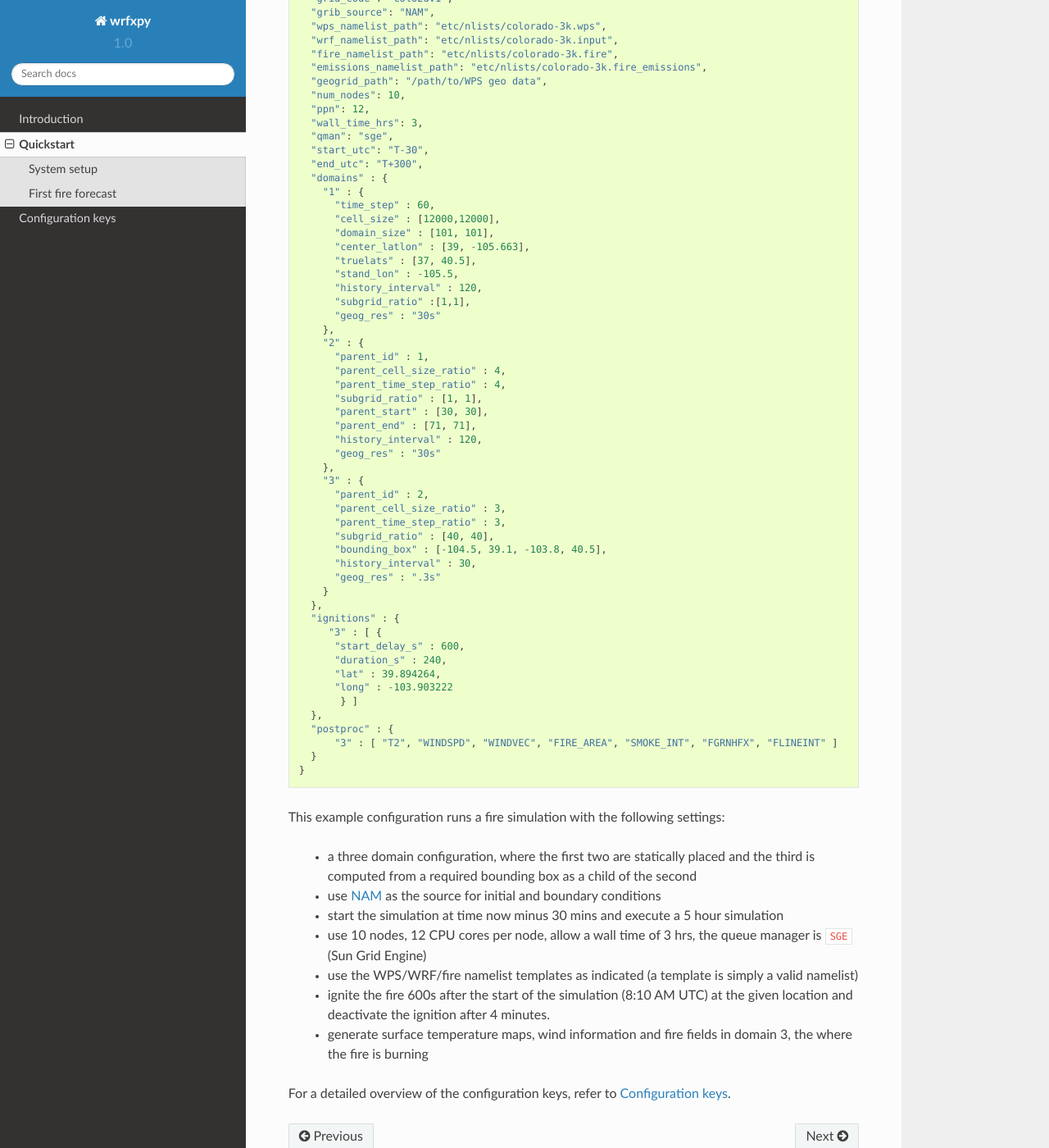
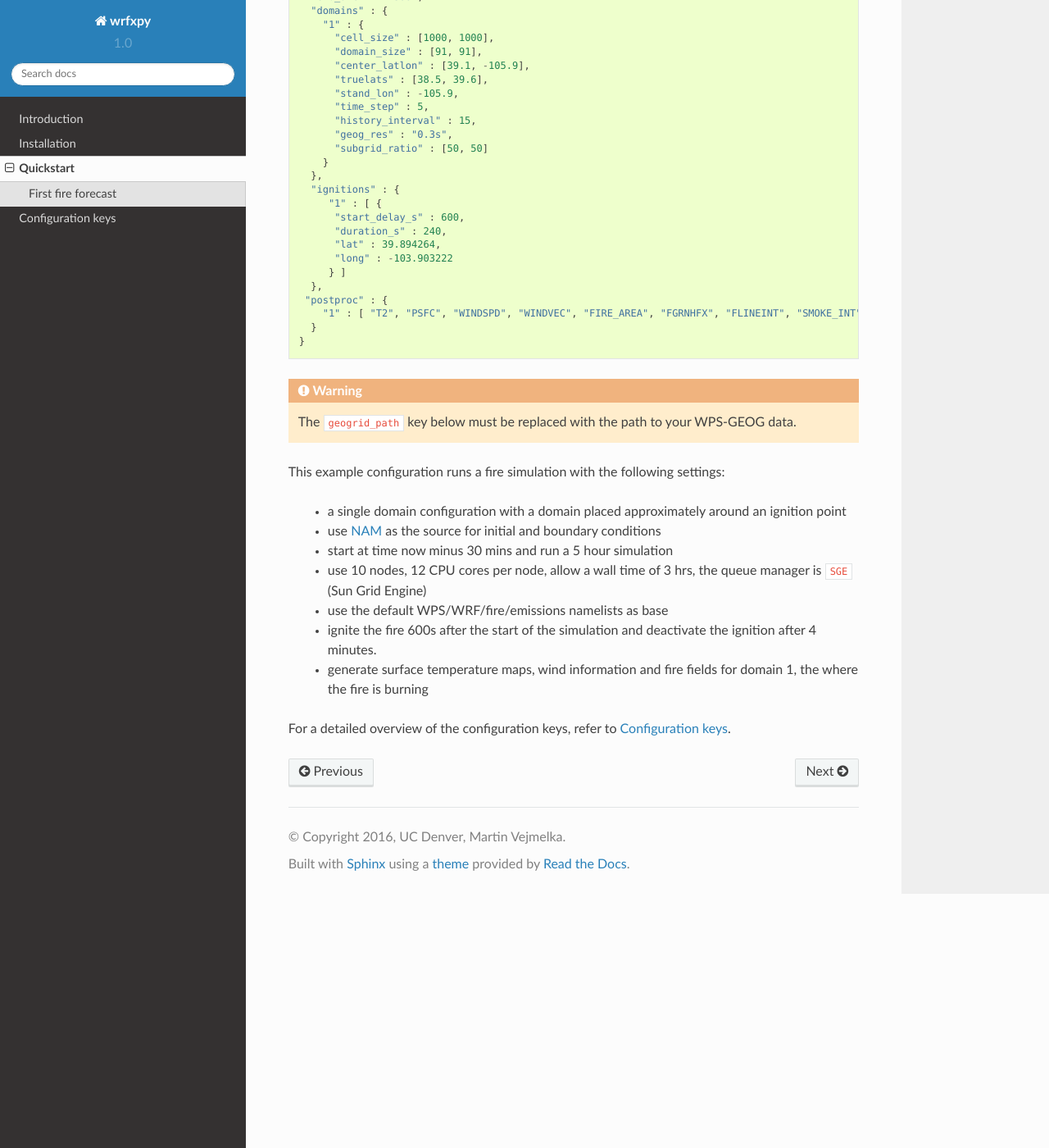
Before and after one commit to openwfm/wrfxpy, a Sphinx documentation site: the page built from docs/source/quickstart.rst, in a window 1280 px wide and 1400 px high, scrolled down 821 px. Shown: the whole window at 82% size. Built offline with Sphinx 7.4.7 and the Read the Docs theme 2.0.0, drawn with Linux system fonts in a browser that asks for light colours; some of the changed text lies outside the part shown.

Commit message:
lots of documentation updates

```diff
--- a/docs/source/conf.py
+++ b/docs/source/conf.py
@@ -19,12 +19,7 @@ import shlex
 # If extensions (or modules to document with autodoc) are in another directory,
 # add these directories to sys.path here. If the directory is relative to the
 # documentation root, use os.path.abspath to make it absolute, like shown here.
-sys.path.insert(0, os.path.abspath('.'))
 sys.path.insert(0, os.path.abspath('../../src'))
-sys.path.insert(0, os.path.abspath('../../src/ingest'))
-sys.path.insert(0, os.path.abspath('../../src/vis'))
-sys.path.insert(0, os.path.abspath('../../src/wrf'))
-sys.path.insert(0, os.path.abspath('../../src/fmda'))
 
 # -- General configuration ------------------------------------------------
 
--- a/docs/source/index.rst
+++ b/docs/source/index.rst
@@ -10,6 +10,7 @@ Welcome to wrfxpy's documentation!
    :maxdepth: 1
 
    introduction
+   installation
    quickstart
    configuration
 
--- a/docs/source/quickstart.rst
+++ b/docs/source/quickstart.rst
@@ -6,40 +6,31 @@ Quickstart
   It is imperative that a working WRF-SFIRE installation is available.
   Installation and configuration of WRF-SFIRE is outside the scope of this documentation,
   please refer to the `OpenWFM <http://www.openwfm.org>`_ website for instructions.
-
-
-System setup
-============
-  First, the system must be configured.  Copy the file ``etc/conf.json.initial`` into
-  ``etc/conf.json`` and set the paths therein to point to the three correct directories:
-  ``WPS`` directory, ``WRF`` directory and the directory ``wrfxpy`` is installed in.
+  WPS-GEOG data must also be available for WPS including fuel and high-resolution topography.
 
 
 First fire forecast
 ===================
 
-To perform a fire forecast, the script ``src/forecast.py`` has to be executed with
+To perform a fire forecast, the script ``forecast.sh`` has to be executed with
 a JSON configuration file as an argument, for example:
 
 ::
 
-  python src/forecast.py examples/colorado.json
+  ./forecast.sh <file here>
 
-An example configuration script is ``examples/colorado.json`` in the working directory,
-also listed here:
-
-**NOTE** The ``geogrid_path`` below must be replaced with the path to your WPS-GEOG data
+An example configuration script is ``examples/simple_fire.json``, also listed here:
 
 ::
 
   {
-    "grid_code": "colo2dv1",
+    "grid_code": "test",
     "grib_source": "NAM",
     "wps_namelist_path": "etc/nlists/colorado-3k.wps",
     "wrf_namelist_path": "etc/nlists/colorado-3k.input",
     "fire_namelist_path": "etc/nlists/colorado-3k.fire",
     "emissions_namelist_path": "etc/nlists/colorado-3k.fire_emissions",
-    "geogrid_path": "/path/to/WPS geo data",
+    "geogrid_path": "/path/to/your/WPS-GEOG",
     "num_nodes": 10,
     "ppn": 12,
     "wall_time_hrs": 3,
@@ -48,58 +39,43 @@ also listed here:
     "end_utc": "T+300",
     "domains" : {
       "1" : {
-        "time_step" : 60,
-        "cell_size" : [12000,12000],
-        "domain_size" : [101, 101],
-        "center_latlon" : [39, -105.663],
-        "truelats" : [37, 40.5],
-        "stand_lon" : -105.5,
-        "history_interval" : 120,
-        "subgrid_ratio" :[1,1],
-        "geog_res" : "30s"
-      },
-      "2" : {
-        "parent_id" : 1,
-        "parent_cell_size_ratio" : 4,
-        "parent_time_step_ratio" : 4,
-        "subgrid_ratio" : [1, 1],
-        "parent_start" : [30, 30],
-        "parent_end" : [71, 71],
-        "history_interval" : 120,
-        "geog_res" : "30s"
-      },
-      "3" : {
-        "parent_id" : 2,
-        "parent_cell_size_ratio" : 3,
-        "parent_time_step_ratio" : 3,
-        "subgrid_ratio" : [40, 40],
-        "bounding_box" : [-104.5, 39.1, -103.8, 40.5],
-        "history_interval" : 30,
-        "geog_res" : ".3s"
+        "cell_size" : [1000, 1000],
+        "domain_size" : [91, 91],
+        "center_latlon" : [39.1, -105.9],
+        "truelats" : [38.5, 39.6],
+        "stand_lon" : -105.9,
+        "time_step" : 5,
+        "history_interval" : 15,
+        "geog_res" : "0.3s",
+        "subgrid_ratio" : [50, 50]
       }
     },
     "ignitions" : {
-       "3" : [ {
+       "1" : [ {
         "start_delay_s" : 600,
         "duration_s" : 240,
         "lat" : 39.894264,
         "long" : -103.903222
-         } ]
+       } ]
     },
-    "postproc" : {
-        "3" : [ "T2", "WINDSPD", "WINDVEC", "FIRE_AREA", "SMOKE_INT", "FGRNHFX", "FLINEINT" ]
+   "postproc" : {
+      "1" : [ "T2", "PSFC", "WINDSPD", "WINDVEC", "FIRE_AREA", "FGRNHFX", "FLINEINT", "SMOKE_INT" ]
     }
   }
 
+
+.. warning::
+
+  The ``geogrid_path`` key below must be replaced with the path to your WPS-GEOG data.
+
 This example configuration runs a fire simulation with the following settings:
 
-  - a three domain configuration, where the first two are statically placed and the third is computed
-    from a required bounding box as a child of the second
+  - a single domain configuration with a domain placed approximately around an ignition point
   - use `NAM <http://www.nco.ncep.noaa.gov/pmb/products/nam/>`_ as the source for initial and boundary conditions
-  - start the simulation at time now minus 30 mins and execute a 5 hour simulation
+  - start at time now minus 30 mins and run a 5 hour simulation
   - use 10 nodes, 12 CPU cores per node, allow a wall time of 3 hrs, the queue manager is ``SGE`` (Sun Grid Engine)
-  - use the WPS/WRF/fire namelist templates as indicated (a template is simply a valid namelist)
-  - ignite the fire 600s after the start of the simulation  (8:10 AM UTC) at the given location and deactivate the ignition after 4 minutes.
-  - generate surface temperature maps, wind information and fire fields in domain 3, the where the fire is burning
+  - use the default WPS/WRF/fire/emissions namelists as base
+  - ignite the fire 600s after the start of the simulation and deactivate the ignition after 4 minutes.
+  - generate surface temperature maps, wind information and fire fields for domain 1, the where the fire is burning
 
 For a detailed overview of the configuration keys, refer to :doc:`configuration`.
```
Also changed, not shown: docs/source/configuration.rst (+4 -14 lines), docs/source/fmda.rst (added, +15 -0 lines), docs/source/forecast.rst (deleted, +0 -7 lines), docs/source/grib_source.rst (deleted, +0 -7 lines), docs/source/ingest.rst (added, +25 -0 lines), docs/source/installation.rst (added, +65 -0 lines), docs/source/introduction.rst (+1 -30 lines), docs/source/rasterizer.rst (deleted, +0 -7 lines), docs/source/utils.rst (deleted, +0 -7 lines), docs/source/var_wisdom.rst (deleted, +0 -7 lines), docs/source/vis.rst (added, +8 -0 lines), docs/source/wrf.rst (added, +44 -0 lines), docs/source/wrf_cloner.rst (deleted, +0 -7 lines), docs/source/wrf_exec.rst (deleted, +0 -7 lines).
